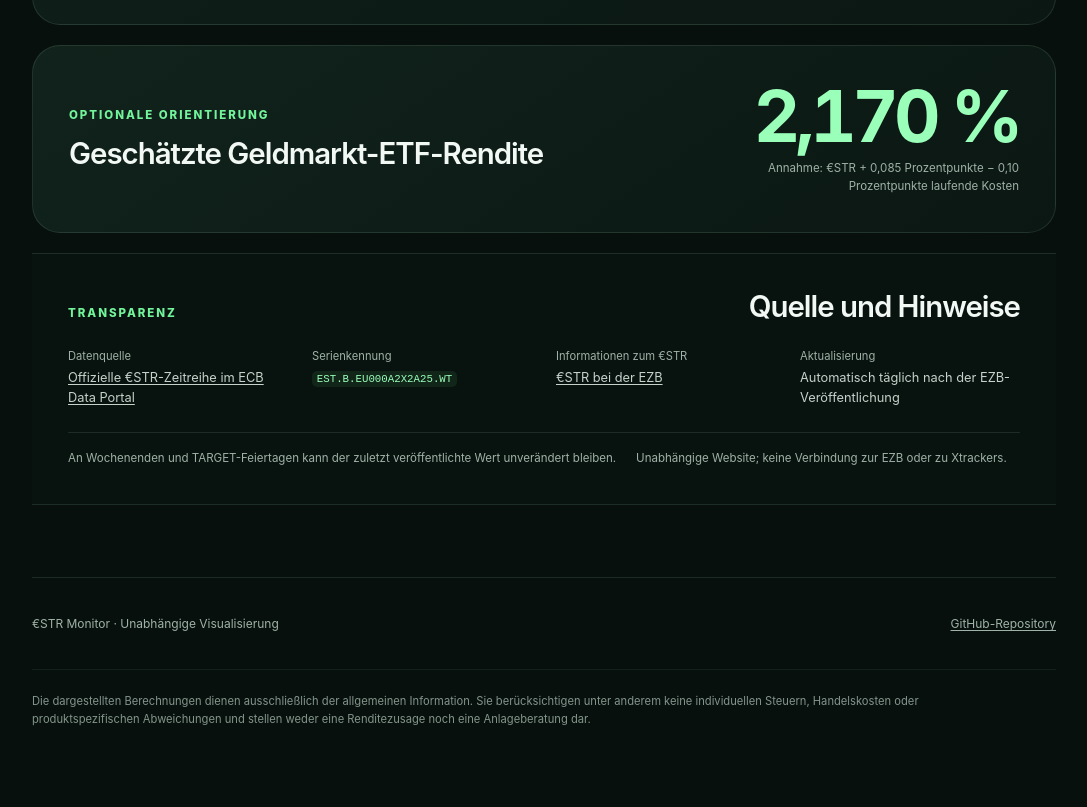
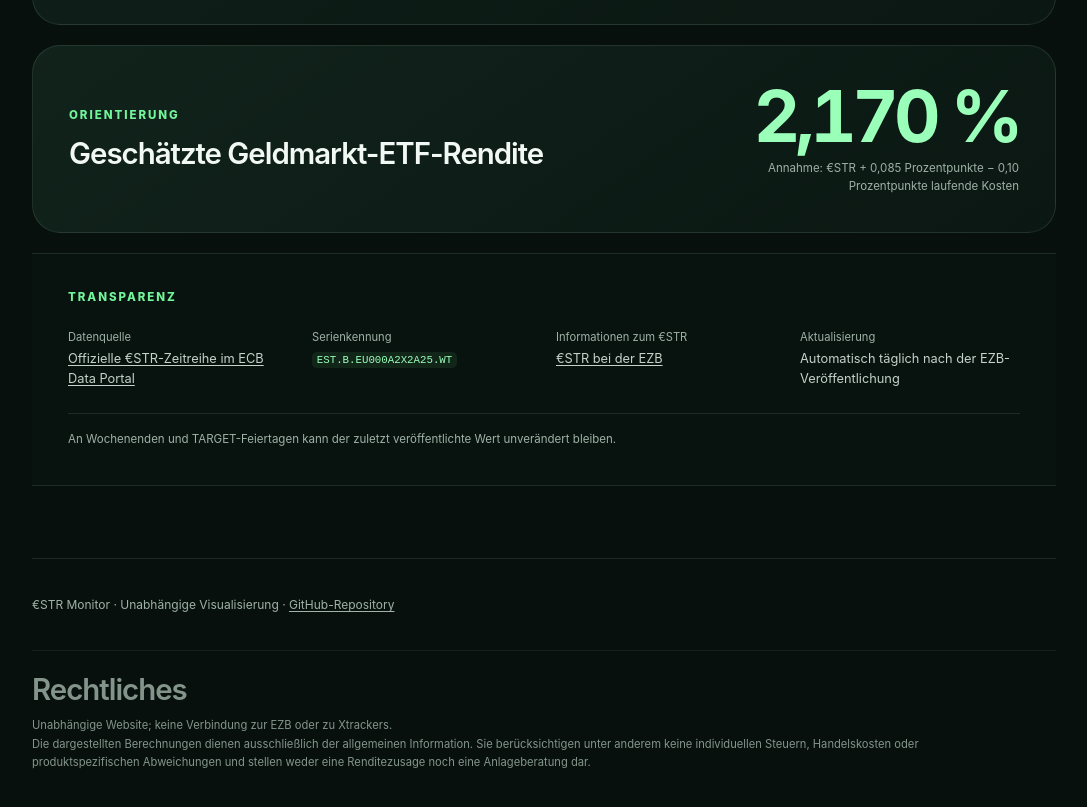
Before and after one commit to nightlifex/estercheck, a website: page index.html in a window 1280 px wide. Shown: the part 1424-2231 px from the top of the page, without its empty margins (96-1183 px from the left). Before the commit the page ends 2189 px from the top, so only its background shows below. Drawn offline with Linux system fonts and the light colour scheme; a web font is replaced by a local one.

Commit message:
refine footer and legal copy

```diff
--- a/index.html
+++ b/index.html
@@ -182,7 +182,7 @@
 
         <section class="card etf-card" aria-labelledby="etf-title">
           <div class="etf-summary">
-            <p class="card-kicker">Optionale Orientierung</p>
+            <p class="card-kicker">Orientierung</p>
             <h2 id="etf-title">Geschätzte Geldmarkt-ETF-Rendite</h2>
           </div>
           <div class="etf-result">
@@ -193,10 +193,9 @@
           </div>
         </section>
 
-        <section class="source-panel" aria-labelledby="source-title">
+        <section class="source-panel" aria-label="Quellen und Transparenz">
           <div class="source-header">
             <p class="card-kicker">Transparenz</p>
-            <h2 id="source-title">Quelle und Hinweise</h2>
           </div>
           <dl class="source-list">
             <div>
@@ -235,20 +234,24 @@
               An Wochenenden und TARGET-Feiertagen kann der zuletzt veröffentlichte Wert unverändert
               bleiben.
             </p>
-            <p>Unabhängige Website; keine Verbindung zur EZB oder zu Xtrackers.</p>
           </div>
         </section>
       </section>
     </main>
 
     <footer class="site-footer">
-      <p>€STR Monitor <span aria-hidden="true">·</span> Unabhängige Visualisierung</p>
-      <a href="https://github.com/nightlifex/estercheck" target="_blank" rel="noreferrer"
-        >GitHub-Repository</a
-      >
+      <p>
+        €STR Monitor <span aria-hidden="true">·</span> Unabhängige Visualisierung
+        <span aria-hidden="true">·</span>
+        <a href="https://github.com/nightlifex/estercheck" target="_blank" rel="noreferrer"
+          >GitHub-Repository</a
+        >
+      </p>
     </footer>
 
-    <aside class="legal-notice" aria-label="Rechtlicher Hinweis">
+    <aside class="legal-notice" aria-labelledby="legal-title">
+      <h2 id="legal-title" class="legal-title">Rechtliches</h2>
+      <p>Unabhängige Website; keine Verbindung zur EZB oder zu Xtrackers.</p>
       <p>
         Die dargestellten Berechnungen dienen ausschließlich der allgemeinen Information. Sie
         berücksichtigen unter anderem keine individuellen Steuern, Handelskosten oder
```
